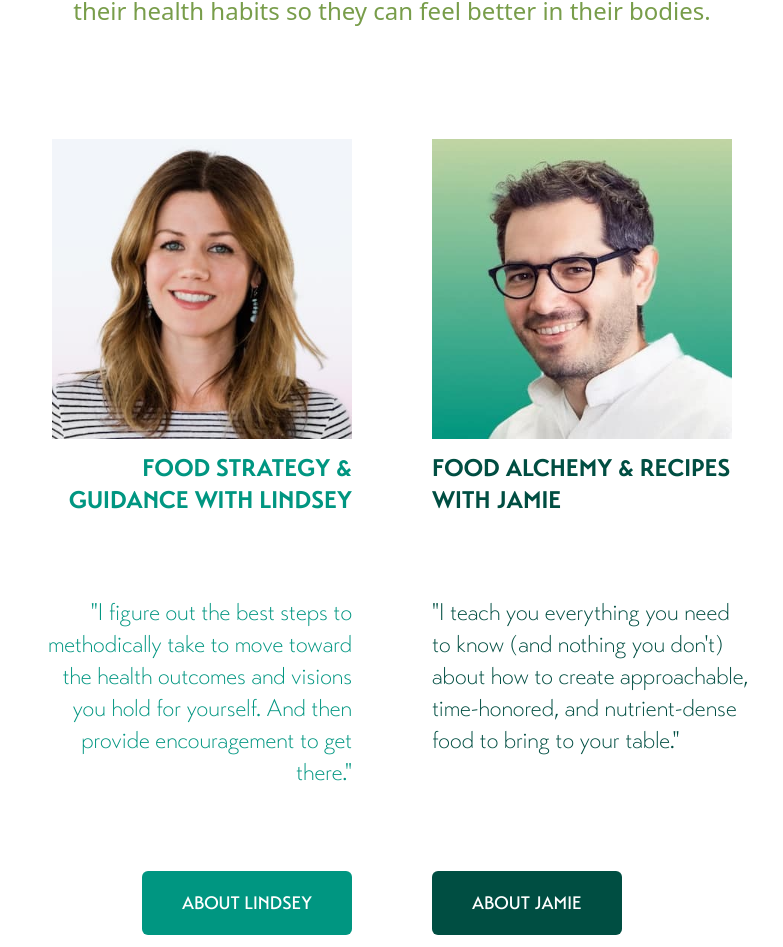
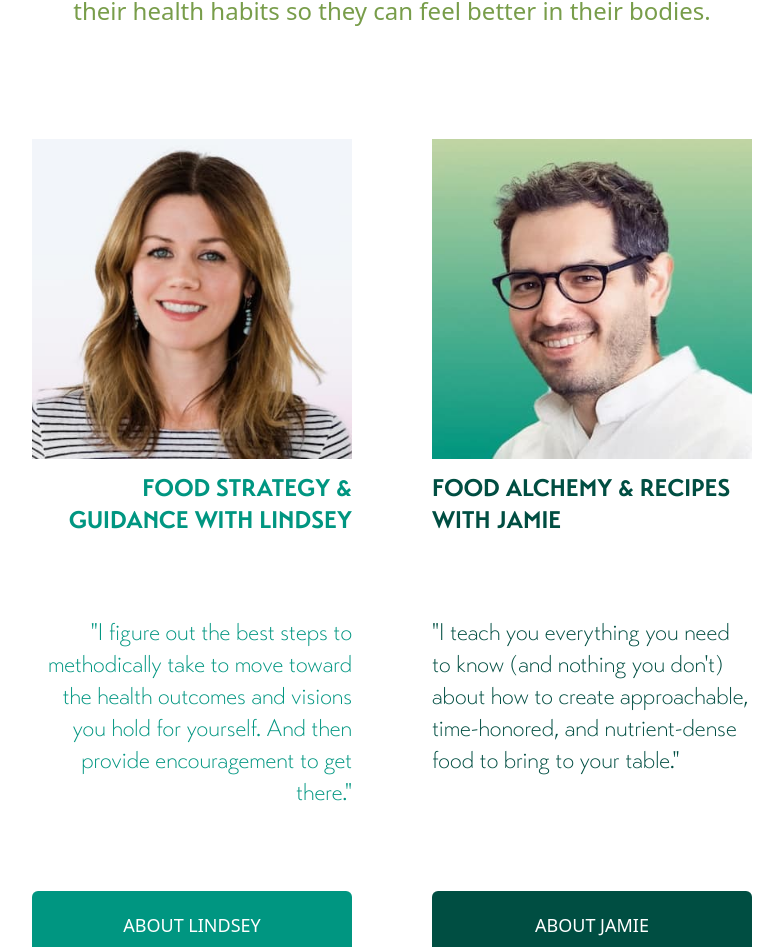
Before and after one commit to jamie-c/nourished, a Next.js app: page /about in a window 1280 px wide. Shown: the part 746-1693 px from the top of the page, without its empty margins (248-1031 px from the left). Built offline with nearby package versions, Linux system fonts and the light colour scheme; no server answers.

Commit message:
create nourished button

```diff
--- a/src/components/AboutLindseyAndJamie.tsx
+++ b/src/components/AboutLindseyAndJamie.tsx
@@ -1,6 +1,6 @@
 import { transatBold, transatLight } from '@/app/fonts/fonts'
 import Image from "next/image"
-import StyledButton from './StyledButton'
+import NFCButton from './NFCButton/NFCButton'
 
 
 const AboutLindseyAndJamie = () => (
@@ -9,29 +9,29 @@ const AboutLindseyAndJamie = () => (
             <Image
                 className='mb-4'
                 src="/images/lindsey-conway.jpg"
-                width={300}
-                height={300}
+                width={320}
+                height={320}
                 alt="Lindsey Conway"
             />
             <h2 className={`${transatBold.className} uppercase text-2xl`}>FOOD STRATEGY & GUIDANCE WITH LINDSEY</h2>
             <p className={`${transatLight.className} my-20 text-2xl h-48`}>&quot;I figure out the best steps to methodically take to move toward the health outcomes and visions you hold for yourself. And then provide encouragement to get there.&quot;</p>
-            <StyledButton href='/about' variant='primary'>
+            <NFCButton href='/about' variant='primary' classes='w-full'>
                 ABOUT LINDSEY
-            </StyledButton>
+            </NFCButton>
         </div>
         <div id="jamie-conway" className="flex flex-col items-center sm:items-start max-w-xs text-center sm:text-left text-ndag-500">
             <Image
                 className='mb-4'
                 src="/images/jamie-conway.jpg"
-                width={300}
-                height={300}
+                width={320}
+                height={320}
                 alt="Jamie Conway"
             />
             <h2 className={`${transatBold.className} uppercase text-2xl`}>FOOD ALCHEMY & RECIPES WITH JAMIE</h2>
             <p className={`${transatLight.className} my-20 text-2xl h-48`}>&quot;I teach you everything you need to know (and nothing you don&apos;t) about how to create approachable, time-honored, and nutrient-dense food to bring to your table.&quot;</p>
-            <StyledButton href='/about' variant='dark'>
+            <NFCButton href='/about' variant='dark' classes='w-full'>
                 ABOUT JAMIE
-            </StyledButton>
+            </NFCButton>
         </div>
     </div>
 )
--- /dev/null
+++ b/src/components/NFCButton/NFCButton.tsx
@@ -0,0 +1,42 @@
+import Link from "next/link";
+import React from "react";
+import { variants } from "../../utilities/globals";
+
+import type { ButtonProps } from "./NFCButtonTypes";
+
+const NFCButton: React.FC<ButtonProps> = ({
+    href,
+    disabled,
+    variant,
+    children,
+    classes,
+}) => {
+    const customClass = classes ?? "";
+
+    let defaultClass =
+        "font-transat-med rounded-md pt-5 pb-4 px-10 text-lg text-white text-center";
+
+    if (disabled) {
+        defaultClass += " opacity-50 cursor-not-allowed";
+    } else {
+        defaultClass += " hover:bg-opacity-90";
+    }
+
+    if (variant && Object.keys(variants).includes(variant)) {
+        defaultClass += ` ${variants[variant]}`;
+    } else {
+        defaultClass += ` ${variants.primary}`;
+    }
+
+    if (customClass.length > 0) {
+        defaultClass += ` ${customClass}`;
+    }
+
+    return (
+        <Link href={href} className={defaultClass}>
+            {children}
+        </Link>
+    );
+};
+
+export default NFCButton;
--- /dev/null
+++ b/src/components/NFCButton/NFCButtonTypes.ts
@@ -0,0 +1,9 @@
+import type { VariantsOptions } from "../../utilities/globals";
+
+export interface ButtonProps {
+    href: string;
+    variant?: VariantsOptions;
+    disabled?: boolean;
+    classes?: string;
+    children: React.ReactNode;
+}
```
